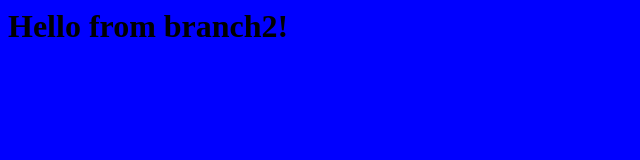
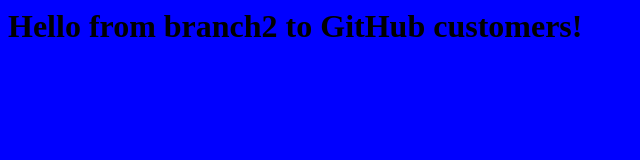
Before and after one commit to templerok/GIT, a plain HTML site: page index.html in a window 1280 px wide. Shown: the whole page, without its empty margins (0-640 px from the left). Drawn offline with Linux system fonts and the light colour scheme.

Commit message:
index.html commiting

```diff
--- a/index.html
+++ b/index.html
@@ -2,7 +2,7 @@
 
 <body bgcolor="blue">
 
-<h1>Hello from branch2!</h>
+<h1>Hello from branch2 to GitHub customers!</h>
 
 </body>
 
```
